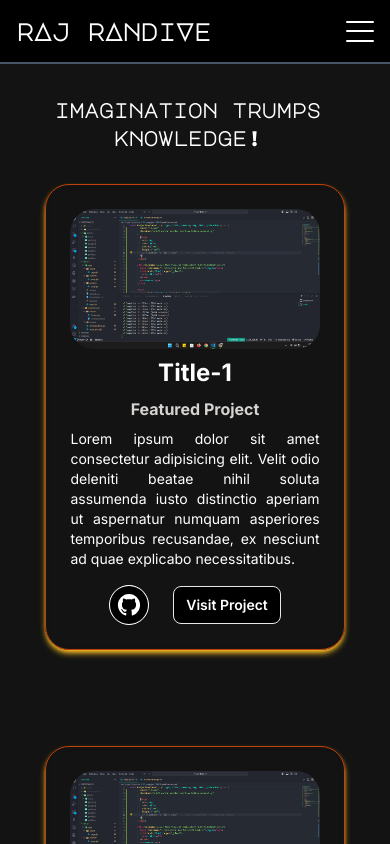
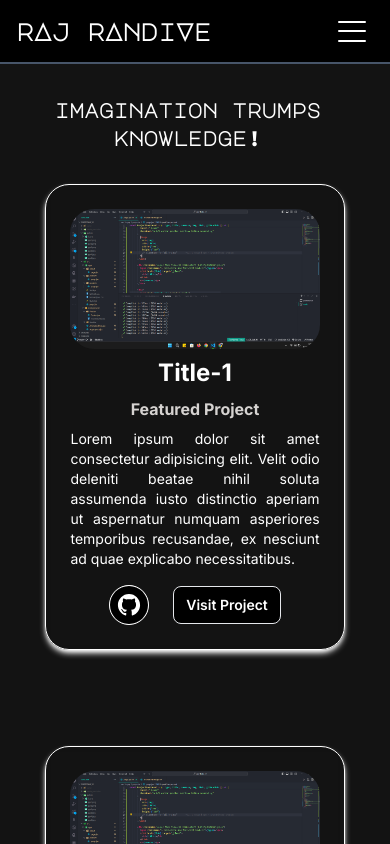
Before and after one commit to Raj-Randive/Raj-Randive-Portfolio, a Next.js app: page /projects in a window 390 px wide. Shown: the top 844 px of the page. Built offline with nearby package versions, Linux system fonts and the light colour scheme.

Commit message:
fixed the navbar close icon position

```diff
--- a/src/Components/NavBar/Navbar.jsx
+++ b/src/Components/NavBar/Navbar.jsx
@@ -66,7 +66,7 @@ function Navbar() {
 
   return (
     <>
-      <div className="border-b-2 border-slate-600 border-t-0 bg-[#000000] h-full flex items-center justify-between px-4 sm:px-8 md:px-12 lg:px-20 xl:px-48 text-base font-semibold text-white z-35">
+      <div className="border-b-2 border-slate-600 border-t-0 bg-[#000000] h-full flex items-center justify-between px-4 sm:px-8 md:px-12 lg:px-20 xl:px-48 text-base font-semibold text-white z-40 relative">
         {/* **************** Name ****************  */}
         <div
           className={`md:flex lg:text-3xl text-2xl font-extrabold ${majorMonoDisplay.className}`}
@@ -87,10 +87,14 @@ function Navbar() {
 
         {/******************** Responsive Menu ********************/}
 
-        <div className="" id="menubutton">
+        <div
+          className={`${open ? "fixed" : "absolute"} fixed right-6 z-[35]`}
+          id="menubutton"
+        >
           {/*************** MENU BUTTON ***************/}
+
           <button
-            className="w-7 h-9 flex flex-col justify-evenly z-50 relative"
+            className="sticky w-7 h-9 flex flex-col justify-evenly z-50"
             onClick={() => setOpen((prev) => !prev)}
           >
             <motion.div
@@ -106,7 +110,7 @@ function Navbar() {
             <motion.div
               variants={bottomVariants}
               animate={open ? "open" : "closed"}
-              className="w-7 h-0.5 bg-white rounded origin-left"
+              className="w-7 h-0.5 bg-white rounded origin-left "
             ></motion.div>
           </button>
 
@@ -116,7 +120,7 @@ function Navbar() {
               variants={listVariants}
               initial="closed"
               animate="opened"
-              className="z-40 absolute top-0 left-0 w-screen h-screen bg-black text-white flex flex-col items-center justify-center gap-8 text-3xl"
+              className="z-[32] fixed top-0 left-0 w-screen h-screen bg-black text-white flex flex-col items-center justify-center gap-8 text-3xl"
             >
               {links.map((eachLink) => (
                 <motion.div
--- a/src/Components/ProjectComponent.jsx
+++ b/src/Components/ProjectComponent.jsx
@@ -5,7 +5,7 @@ import { CustomGithubIcon } from "./Icons";
 
 const ProjectComponent = ({ type, title, summary, img, link, githublink }) => {
   return (
-    <article className="w-full flex flex-col items-center justify-between rounded-3xl border border-solid border-orange-700 shadow-md  shadow-amber-400 p-6 backdrop-blur-[3px] hover:shadow-amber-600 lg:p-12 lg:flex-row">
+    <article className="w-full flex flex-col items-center justify-between rounded-3xl border border-solid border-white shadow-md  shadow-white p-6 backdrop-blur-[3px]  lg:p-12 lg:flex-row">
       {/* ************* Upper *************  */}
       <Link
         href={link}
```
Also changed, not shown: src/app/homeStyles.css (+0 -81 lines).
